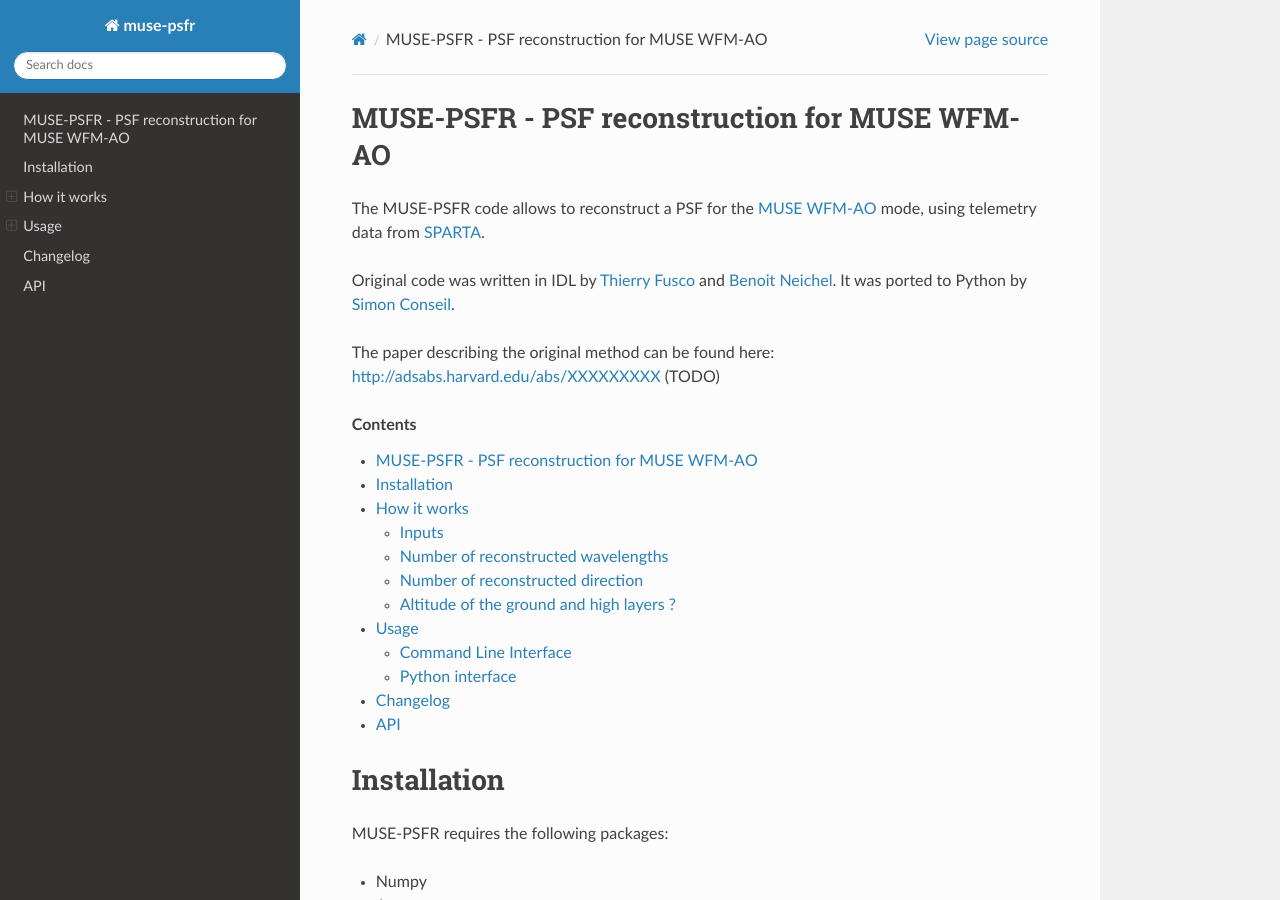
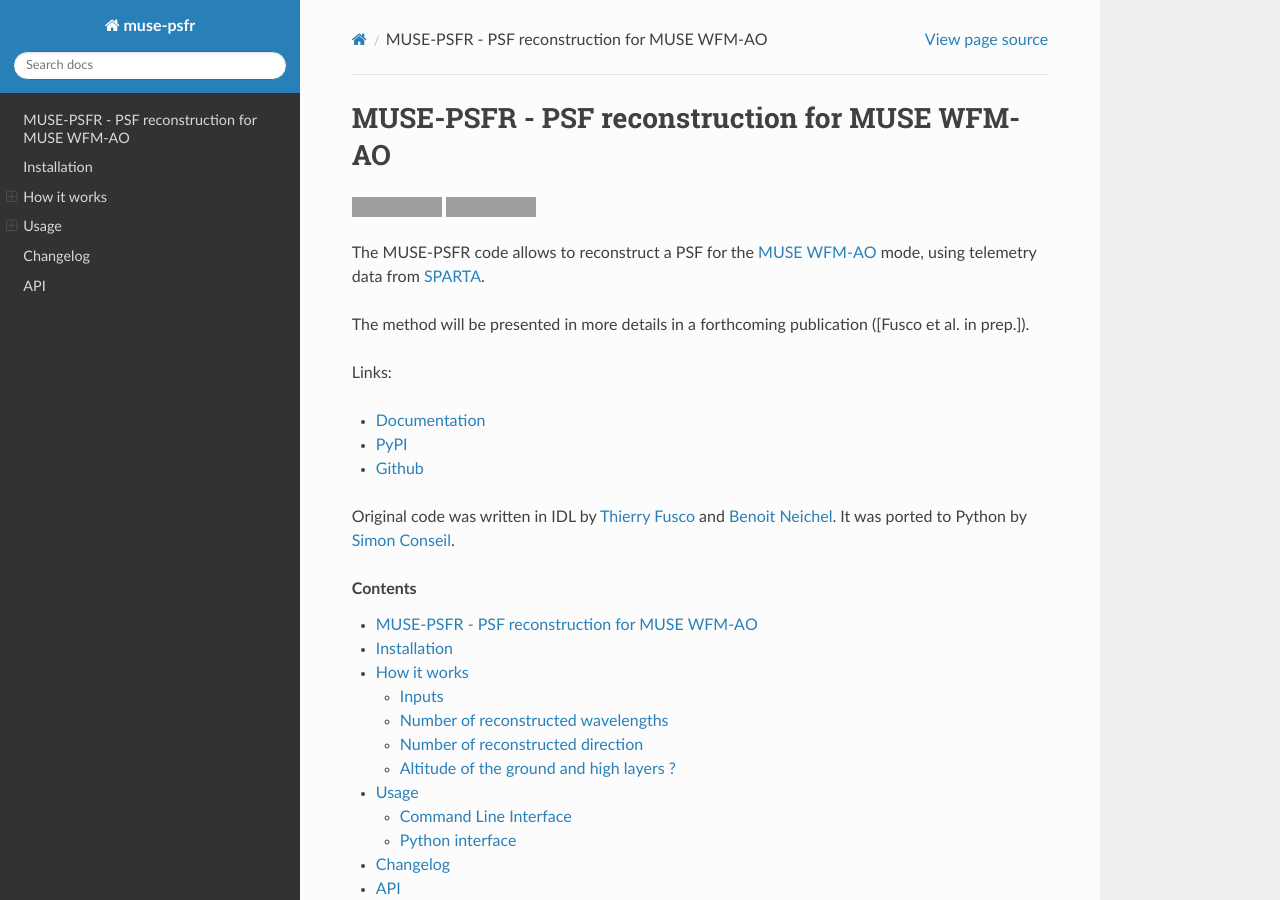
Before and after one commit to musevlt/muse-psfr, a Sphinx documentation site: the page built from docs/index.rst, in a window 1280 px wide and 900 px high. Built offline with Sphinx 7.4.7 and the Read the Docs theme 2.0.0, drawn with Linux system fonts in a browser that asks for light colours; some of the changed lines change nothing that is shown; grey boxes are pictures that could not be loaded.

Commit message:
Avoid duplication between README and docs, and add links

```diff
--- a/README.rst
+++ b/README.rst
@@ -1,13 +1,19 @@
-MUSE-PSFR - PSF reconstruction for MUSE WFM-AO
-==============================================
-
-The *muse-psfr* code allows to reconstruct a PSF for the MUSE WFM-AO mode, using
-telemetry data from SPARTA. See documentation for details.
-
-The method will be presented in more details in a forthcoming publication ([Fusco et al. in prep.]).
-
 .. image:: https://travis-ci.org/musevlt/muse-psfr.svg?branch=master
   :target: https://travis-ci.org/musevlt/muse-psfr
 
 .. image:: https://codecov.io/gh/musevlt/muse-psfr/branch/master/graph/badge.svg
   :target: https://codecov.io/gh/musevlt/muse-psfr
+
+The MUSE-PSFR code allows to reconstruct a PSF for the `MUSE WFM-AO
+<https://www.eso.org/sci/facilities/paranal/instruments/muse/inst.html>`_ mode,
+using telemetry data from `SPARTA
+<https://www.eso.org/sci/facilities/develop/ao/tecno/sparta.html>`_.
+
+The method will be presented in more details in a forthcoming publication
+([Fusco et al. in prep.]).
+
+Links:
+
+- `Documentation <https://muse-psfr.readthedocs.io/>`_
+- `PyPI <https://pypi.org/project/muse-psfr/>`_
+- `Github <https://github.com/musevlt/muse-psfr>`_
--- a/docs/index.rst
+++ b/docs/index.rst
@@ -1,17 +1,17 @@
 MUSE-PSFR - PSF reconstruction for MUSE WFM-AO
 ==============================================
 
-The MUSE-PSFR code allows to reconstruct a PSF for the `MUSE WFM-AO
-<https://www.eso.org/sci/facilities/paranal/instruments/muse/inst.html>`_ mode,
-using telemetry data from `SPARTA
-<https://www.eso.org/sci/facilities/develop/ao/tecno/sparta.html>`_.
+.. ifconfig:: 'dev' in release
+
+    .. warning::
+
+        This documentation is for the version currently under development.
+
+.. include:: ../README.rst
 
 Original code was written in IDL by `Thierry Fusco <thierry.fusco@onera.fr>`__
 and `Benoit Neichel <benoit.neichel@lam.fr>`__. It was ported to Python by
 `Simon Conseil <simon.conseil@univ-lyon1.fr>`__.
-
-The paper describing the original method can be found here:
-http://adsabs.harvard.edu/abs/XXXXXXXXX (TODO)
 
 .. contents::
 
```
